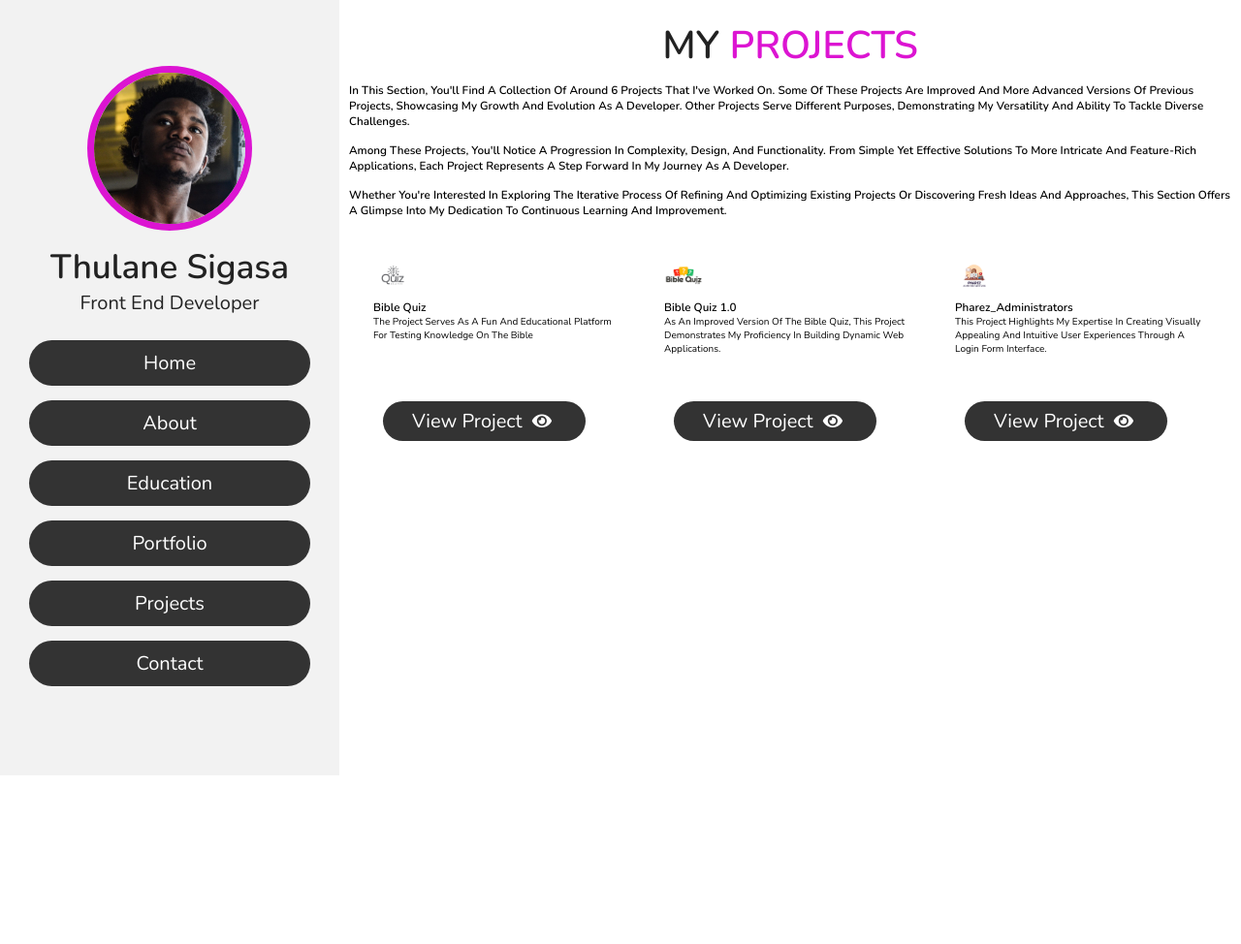
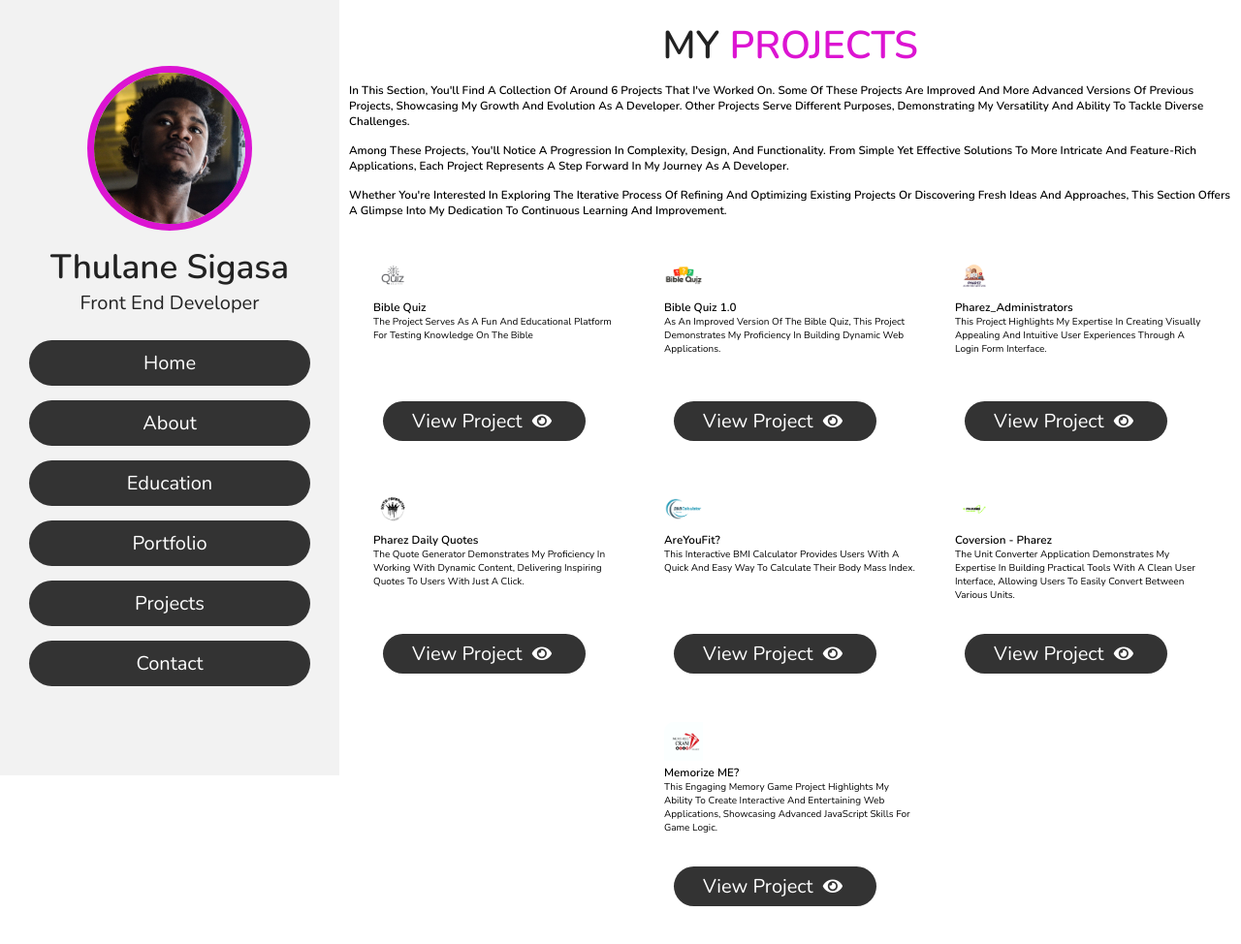
Before and after one commit to Pharez0507/PharezUnlimited, a plain HTML site: page My Projects.html in a window 1280 px wide. Shown: the whole page at 97% size. Before the commit the page ends 800 px from the top, so only its background shows below. Drawn offline with nearby package versions, Linux system fonts and the light colour scheme.

Commit message:
Add files via upload

```diff
--- a/My Projects.html
+++ b/My Projects.html
@@ -73,6 +73,37 @@
                          and intuitive user experiences through a login form interface.</p>
                     <a href="https://pharez0507.github.io/Pharez/" class="btn">View Project <i class="fas fa-eye"></i></a>
                 </div>
+
+                <div class="box">
+                    <img src="Quote.png" alt="Project 3">
+                    <h3>Pharez Daily Quotes</h3>
+                    <p>The Quote Generator demonstrates my proficiency in working with dynamic content,
+                        delivering inspiring quotes to users with just a click.</p>
+                    <a href="https://pharez0507.github.io/Quote-Generator/" class="btn">View Project <i class="fas fa-eye"></i></a>
+                </div>
+
+                <div class="box">
+                    <img src="BMI.png" alt="Project 3">
+                    <h3>AreYouFit?</h3>
+                    <p>This interactive BMI Calculator provides users with a quick and easy way to calculate their Body Mass Index.</p>
+                    <a href="https://pharez0507.github.io/BMI-Calculator/" class="btn">View Project <i class="fas fa-eye"></i></a>
+                </div>
+
+                <div class="box">
+                    <img src="Convert.png" alt="Project 3">
+                    <h3>Coversion - Pharez</h3>
+                    <p>The Unit Converter application demonstrates my expertise in building practical tools with a clean user interface,
+                         allowing users to easily convert between various units.</p>
+                    <a href="https://pharez0507.github.io/ConvertAll/" class="btn">View Project <i class="fas fa-eye"></i></a>
+                </div>
+
+                <div class="box">
+                    <img src="Recognize.png" alt="Project 3">
+                    <h3>Memorize ME?</h3>
+                    <p>This engaging Memory Game project highlights my ability to create interactive and
+                        entertaining web applications, showcasing advanced JavaScript skills for game logic.</p>
+                    <a href="https://pharez0507.github.io/Recognize-Me-/" class="btn">View Project <i class="fas fa-eye"></i></a>
+                </div>
             </div>
     </section>
     <!-- Project Section Ends -->
```
